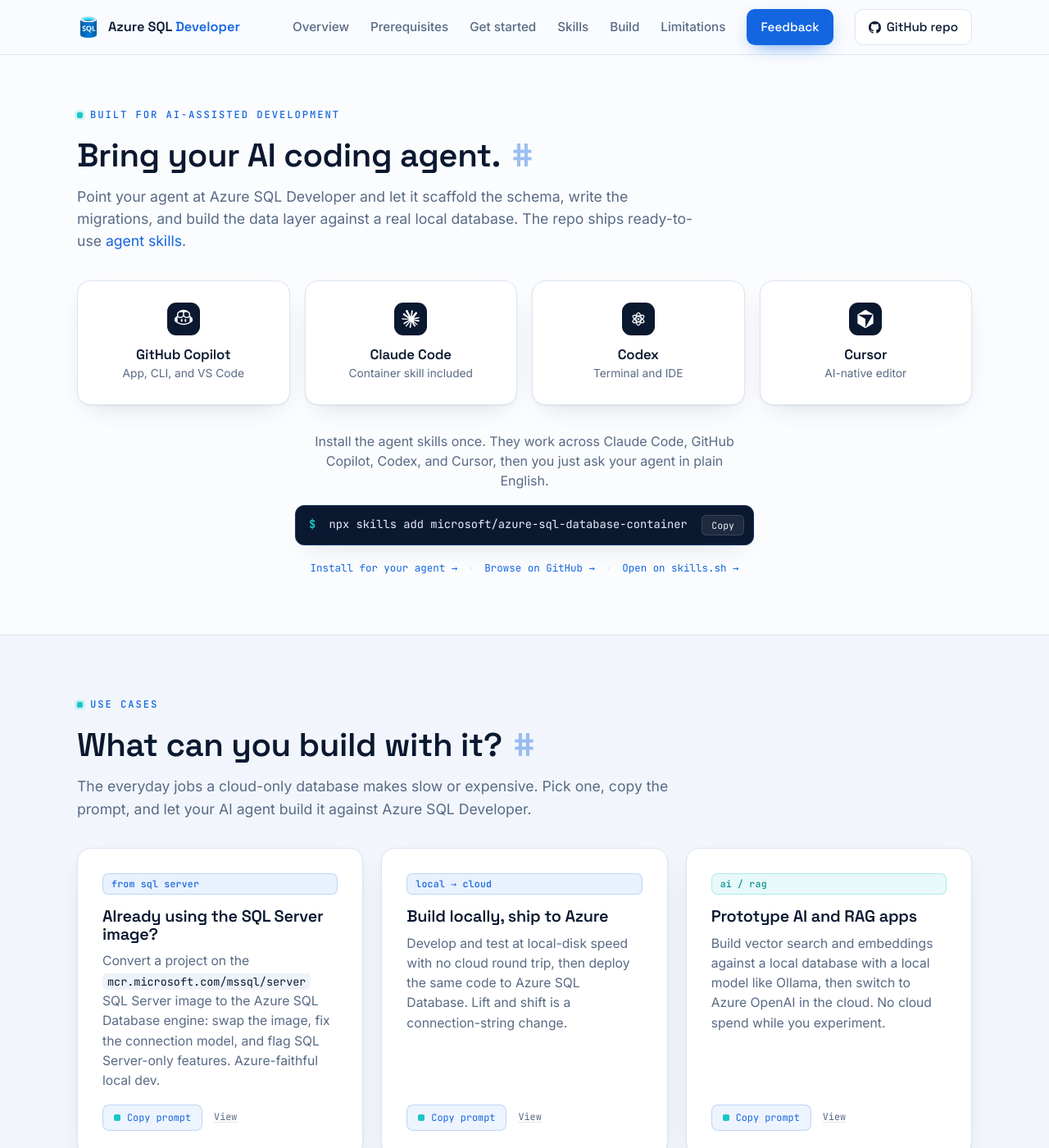
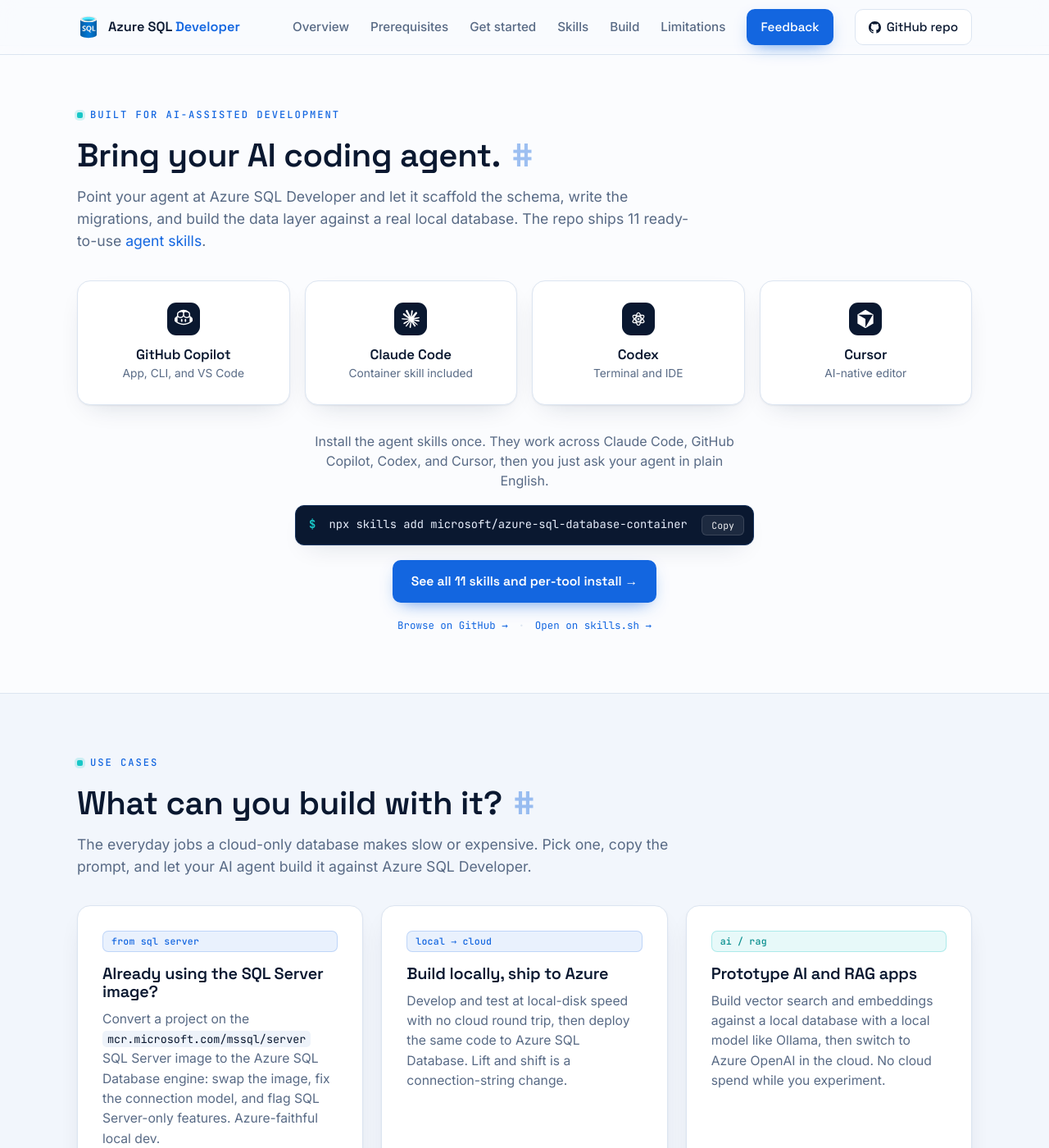
Before and after one commit to microsoft/azure-sql-database-container, a Jekyll site: the page built from docs/index.html, in a window 1280 px wide and 1400 px high, scrolled down 2460 px. Shown: the whole window at 82% size. Built offline with Jekyll 4.4.1, drawn with Linux system fonts in a browser that asks for light colours.

Commit message:
Add a prominent Skills-page call to action on the homepage
The AI-agents section only linked to the dedicated Agent skills page
through a small footnote-style link that was easy to miss. Add a primary
button under the install command and point the intro 'agent skills' link
at the page instead of the raw skills folder.

```diff
--- a/docs/assets/css/main.scss
+++ b/docs/assets/css/main.scss
@@ -486,6 +486,8 @@
 .skill-cmd { display: flex; align-items: center; gap: 12px; max-width: 560px; margin: 0 auto; background: var(--ink); border: 1px solid var(--ink-3); border-radius: 11px; padding: 11px 11px 11px 16px; text-align: left; box-shadow: var(--shadow); }
 .skill-cmd code { flex: 1; font-family: var(--font-mono); font-size: .86rem; color: #e7eefc; white-space: nowrap; overflow-x: auto; }
 .skill-cmd .copy-btn { flex-shrink: 0; }
+/* the primary call to action to the Agent skills page, centered under the install command */
+.skill-cta { margin-top: 18px; }
 .skill-link { display: inline-block; margin-top: 14px; font-family: var(--font-mono); font-size: .78rem; color: var(--azure); }
 .skill-link:hover { text-decoration: none; opacity: .85; }
 /* skills.sh + browse, one concise centered line */
--- a/docs/index.html
+++ b/docs/index.html
@@ -209,7 +209,7 @@
     <div class="section-head">
       <p class="eyebrow"><span class="eyebrow-dot"></span>Built for AI-assisted development</p>
       <h2>Bring your AI coding agent.<a class="head-anchor" href="#ai-agents" aria-label="Link to this section">#</a></h2>
-      <p class="lead">Point your agent at Azure SQL Developer and let it scaffold the schema, write the migrations, and build the data layer against a real local database. The repo ships ready-to-use <a href="{{ site.repo }}/tree/main/skills" rel="noopener">agent skills</a>.</p>
+      <p class="lead">Point your agent at Azure SQL Developer and let it scaffold the schema, write the migrations, and build the data layer against a real local database. The repo ships 11 ready-to-use <a href="{{ '/agent-skills.html' | relative_url }}">agent skills</a>.</p>
     </div>
     <div class="agents">
       <a class="agent" href="https://docs.github.com/copilot/get-started/quickstart" rel="noopener">
@@ -240,9 +240,8 @@
         <code><span class="cmd-p">$</span> npx skills add microsoft/azure-sql-database-container</code>
         <button class="copy-btn" type="button" data-copy-text="npx skills add microsoft/azure-sql-database-container"><span class="copy-label">Copy</span></button>
       </div>
+      <a class="btn btn-primary skill-cta" href="{{ '/agent-skills.html' | relative_url }}">See all 11 skills and per-tool install &rarr;</a>
       <div class="skill-links">
-        <a class="skill-link" href="{{ '/agent-skills.html' | relative_url }}">Install for your agent &rarr;</a>
-        <span class="skill-sep" aria-hidden="true">&middot;</span>
         <a class="skill-link" href="{{ site.repo }}/tree/main/skills" rel="noopener">Browse on GitHub &rarr;</a>
         <span class="skill-sep" aria-hidden="true">&middot;</span>
         <a class="skill-link" href="https://skills.sh/microsoft/azure-sql-database-container" rel="noopener">Open on skills.sh &rarr;</a>
```
